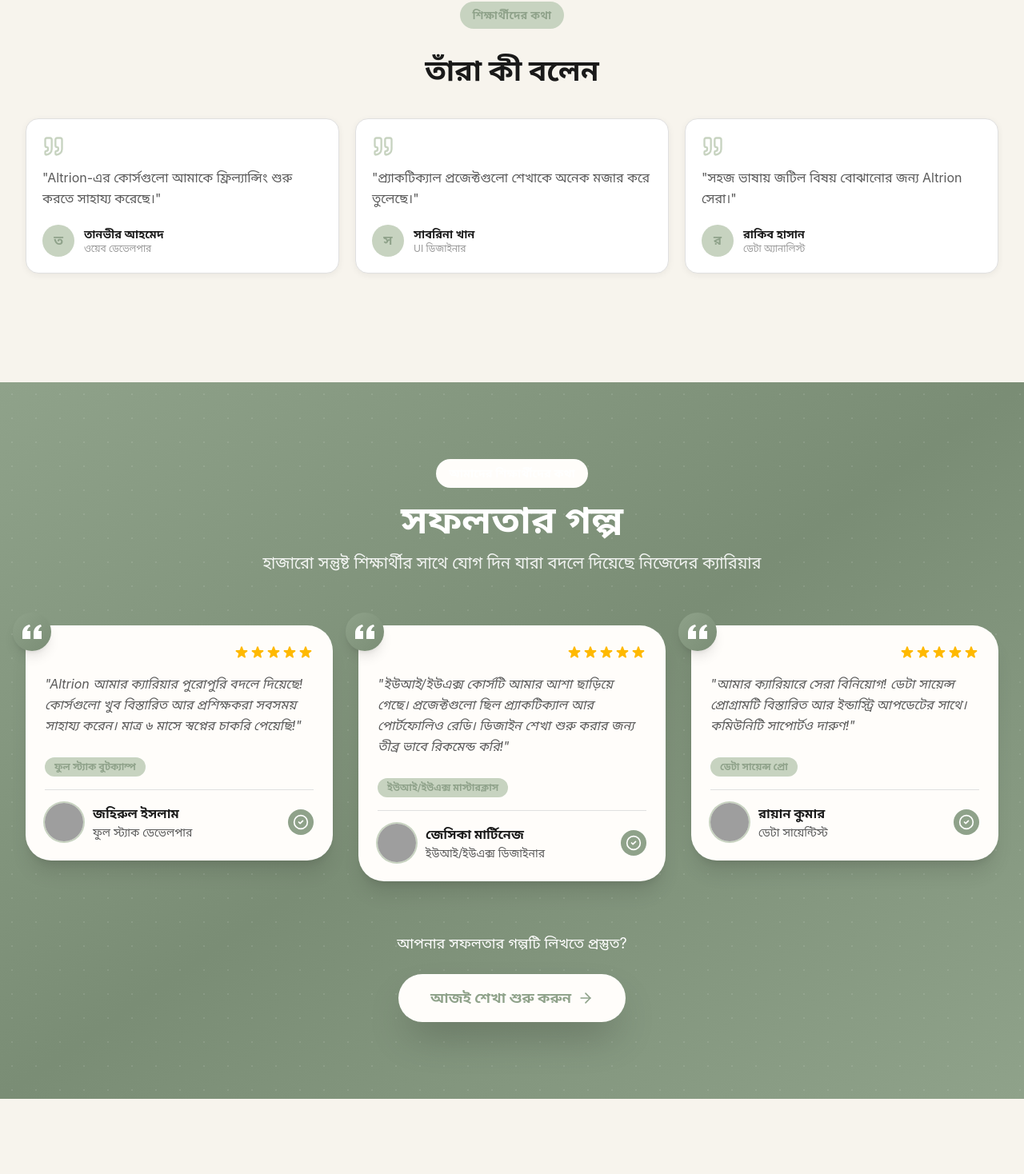
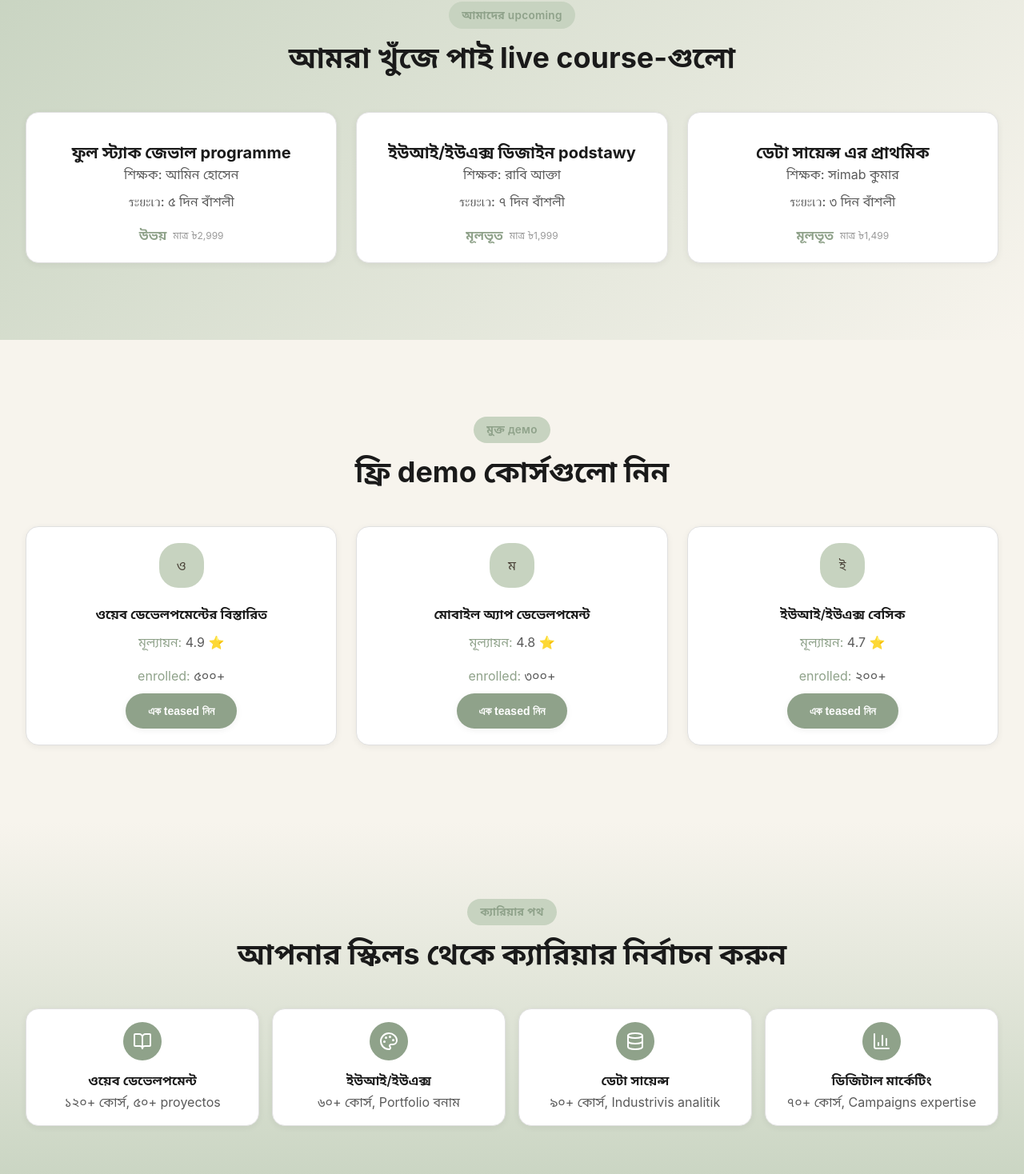
Before and after one commit to mahirsiam2004/Altrion-client, a React (Vite) app: page / in a window 1280 px wide. Shown: the part 3011-4479 px from the top of the page at 80% size. Built offline with nearby package versions, Linux system fonts and the light colour scheme; no server answers; grey boxes are pictures that could not be loaded; a web font is replaced by a local one.

Commit message:
style: Add Upcoming Live Courses + Free Demo Courses + Career Paths + Trusted by Partners sections + full Home redesign

```diff
--- a/src/pages/Home.jsx
+++ b/src/pages/Home.jsx
@@ -50,16 +50,28 @@ const Home = () => {
 
   const testimonials = [
     { name: "তানভীর আহমেদ", role: "ওয়েব ডেভেলপার", text: "Altrion-এর কোর্সগুলো আমাকে ফ্রিল্যান্সিং শুরু করতে সাহায্য করেছে।" },
-    { name: "সাবরিনা খান", role: "UI ডিজাইনার", text: "প্র্যাকটিক্যাল প্রজেক্টগুলো শেখাকে অনেক মজার করে তুলেছে।" },
-    { name: "রাকিব হাসান", role: "ডেটা অ্যানালিস্ট", text: "সহজ ভাষায় জটিল বিষয় বোঝানোর জন্য Altrion সেরা।" },
+    { name: "সাবরিনা খান", role: "UI ডিজাইনার", text: "প্র্যাকটিক্যাল প্রজেক্টগুলো শেখakei অনেক মজার করে তুলেছে।" },
+    { name: "রাকিব হাসান", role: "ডেটা অ্যানালিস্ট", text: "সহজ ভাষায় জটিল বিষয় বোঝানোর জন্য Altrion সerea." },
+  ];
+
+  const upcomingLiveCourses = [
+    { title: "ফুল স্ট্যাক জেভাল programme", instructor: "আমিন হোসেন", time: "৫ দিন বাঁশলী", level: "উভয়", badge: "Live", price: "মাত্র ৳2,999" },
+    { title: "ইউআই/ইউএক্স ডিজাইন podstawy", instructor: "রাবি আক্তা", time: "৭ দিন বাঁশলী", level: "মূলভূত", badge: "Live", price: "মাত্র ৳1,999" },
+    { title: "ডেটা সায়েন্স এর প্রাথমিক", instructor: "সimab কুমার", time: "৩ দিন বাঁশলী", level: "মূলভূত", badge: "Live", price: "মাত্র ৳1,499" },
+  ];
+
+  const freeDemoCourses = [
+    { title: "ওয়েব ডেভেলপমেন্টের বিস্তারিত", category: "ওয়েব", rating: "4.9", students: "৫০০+" },
+    { title: "মোবাইল অ্যাপ ডেভেলপমেন্ট", category: " অ্যাপ", rating: "4.8", students: "৩০০+" },
+    { title: "ইউআই/ইউএক্স বেসিক", category: "ডিজাইন", rating: "4.7", students: "২০০+" },
   ];
 
   return (
-      <div className="bg-[var(--cream)]">
-        {/* Hero Banner */}
-        <Banner />
+    <div className="bg-[var(--cream)]">
+      {/* Hero Banner */}
+      <Banner />
 
-        {/* Categories - simplified */}
+      {/* Categories - simplified */}
       <section className="py-16 lg:py-24">
         <div className="container-sand">
           <motion.div initial={{ opacity: 0, y: 20 }} whileInView={{ opacity: 1, y: 0 }} viewport={{ once: true }} className="text-center max-w-2xl mx-auto mb-10">
@@ -128,6 +140,83 @@ const Home = () => {
       {/* Showcase 3D - keep but minimal */}
       <Showcase3D />
 
+      {/* Upcoming Live Courses */}
+      <section className="py-16 lg:py-24" style={{ backgroundImage: "linear-gradient(135deg, var(--sage-light) 0%, var(--cream) 100%)" }}>
+        <div className="container-sand">
+          <motion.div initial={{ opacity: 0, y: 20 }} whileInView={{ opacity: 1, y: 0 }} viewport={{ once: true }} className="text-center mb-12">
+            <span className="sand-eyebrow mb-4">আমাদের upcoming</span>
+            <h2 className="text-3xl sm:text-4xl font-bold text-[var(--text-ink)] mb-4">আমরা খুঁজে পাই live course-গুলো</h2>
+          </motion.div>
+          <div className="grid md:grid-cols-2 lg:grid-cols-3 gap-6">
+            {upcomingLiveCourses.map((c, i) => (
+              <motion.div key={i} initial={{ opacity: 0, y: 30 }} whileInView={{ opacity: 1, y: 0 }} viewport={{ once: true }} transition={{ delay: i * 0.08 }} className="sand-card p-5 hover:shadow-xl transition-shadow text-center">
+                <span className="absolute top-2 right-2 bg-[var(--amber)] text-[var(--cream)] text-xs rounded-full px-2 font-semibold">{c.badge}</span>
+                <h3 className="text-xl font-bold text-[var(--text-ink)] mt-4">{c.title}</h3>
+                <p className="text-[var(--text-soft)] mb-2"><span className="font-medium">শিক্ষক:</span> {c.instructor}</p>
+                <p className="text-[var(--text-soft)] mb-4"><span className="font-medium">ระยะเว:</span> {c.time}</p>
+                <div className="flex items-center justify-center space-x-2">
+                  <span className="text-[var(--sage)] font-bold">{c.level}</span>
+                  <span className="text-xs text-[var(--text-faint)]">{c.price}</span>
+                </div>
+              </motion.div>
+            ))}
+          </div>
+        </div>
+      </section>
+
+      {/* Free Demo Courses */}
+      <section className="py-16 lg:py-24 bg-[var(--surface)]">
+        <div className="container-sand">
+          <motion.div initial={{ opacity: 0, y: 20 }} whileInView={{ opacity: 1, y: 0 }} viewport={{ once: true }} className="text-center mb-12">
+            <span className="sand-eyebrow mb-4">মুক্ত демо</span>
+            <h2 className="text-3xl sm:text-4xl font-bold text-[var(--text-ink)] mb-4">ফ্রি demo কোর্সগুলো নিন</h2>
+          </motion.div>
+          <div className="grid md:grid-cols-3 gap-6">
+            {freeDemoCourses.map((c, i) => (
+              <motion.div key={i} initial={{ opacity: 0, y: 30 }} whileInView={{ opacity: 1, y: 0 }} viewport={{ once: true }} transition={{ delay: i * 0.08 }} className="sand-card p-5 text-center group">
+                <div className="w-14 h-14 mx-auto rounded-xl bg-[var(--sage-light)] flex items-center justify-center mb-5">{c.title.charAt(0)}</div>
+                <h3 className="font-semibold text-[var(--text-ink)] mb-2">{c.title}</h3>
+                <p className="text-[var(--text-soft)] mb-4"><span className="text-[var(--sage)]">মূল্যায়ন:</span> {c.rating} ⭐</p>
+                <p className="text-[var(--text-soft)] mb-2"><span className="text-[var(--sage)]"> enrolled:</span> {c.students}</p>
+                <Link to="/courses" className="sand-btn text-[var(--amber)] text-sm hover:text-[var(--sage)] transition-colors">এক teased নিন</Link>
+              </motion.div>
+            ))}
+          </div>
+        </div>
+      </section>
+
+      {/* Learning Paths & Career Tracks */}
+      <section className="py-16 lg:py-24" style={{ backgroundImage: "linear-gradient(180deg, var(--cream) 0%, var(--sage-light) 100%)" }}>
+        <div className="container-sand">
+          <motion.div initial={{ opacity: 0, y: 20 }} whileInView={{ opacity: 1, y: 0 }} viewport={{ once: true }} className="text-center mb-12">
+            <span className="sand-eyebrow mb-4">ক্যারিয়ার পথ</span>
+            <h2 className="text-3xl sm:text-4xl font-bold text-[var(--text-ink)] mb-4">আপনার স্কিলs থেকে ক্যারিয়ার নির্বাচন করুন</h2>
+          </motion.div>
+          <div className="grid grid-cols-2 md:grid-cols-4 gap-4">
+            <div className="sand-card p-4 text-center group-hover:bg-[var(--sage-light)] group-hover:text-[var(--sage)] transition-colors rounded-xl cursor-pointer" onClick={() => alert('Web Development path')}>
+              <div className="w-12 h-12 mx-auto rounded-xl bg-[var(--sage)] flex items-center justify-center mb-3"><BookOpen className="w-6 h-6 text-white" /></div>
+              <h3 className="font-semibold text-[var(--text-ink)]">ওয়েব ডেভেলপমেন্ট</h3>
+              <p className="text-[var(--text-soft)]">১২০+ কোর্স, ৫০+ proyectos</p>
+            </div>
+            <div className="sand-card p-4 text-center group-hover:bg-[var(--sage-light)] group-hover:text-[var(--sage)] transition-colors rounded-xl cursor-pointer" onClick={() => alert('UI/UX path')}>
+              <div className="w-12 h-12 mx-auto rounded-xl bg-[var(--sage)] flex items-center justify-center mb-3"><Palette className="w-6 h-6 text-white" /></div>
+              <h3 className="font-semibold text-[var(--text-ink)]">ইউআই/ইউএক্স</h3>
+              <p className="text-[var(--text-soft)]">৬০+ কোর্স, Portfolio বনাম</p>
+            </div>
+            <div className="sand-card p-4 text-center group-hover:bg-[var(--sage-light)] group-hover:text-[var(--sage)] transition-colors rounded-xl cursor-pointer" onClick={() => alert('Data path')}>
+              <div className="w-12 h-12 mx-auto rounded-xl bg-[var(--sage)] flex items-center justify-center mb-3"><Database className="w-6 h-6 text-white" /></div>
+              <h3 className="font-semibold text-[var(--text-ink)]">ডেটা সায়েন্স</h3>
+              <p className="text-[var(--text-soft)]">৯০+ কোর্স, Industrivis analitik</p>
+            </div>
+            <div className="sand-card p-4 text-center group-hover:bg-[var(--sage-light)] group-hover:text-[var(--sage)] transition-colors rounded-xl cursor-pointer" onClick={() => alert('Marketing path')}>
+              <div className="w-12 h-12 mx-auto rounded-xl bg-[var(--sage)] flex items-center justify-center mb-3"><BarChart3 className="w-6 h-6 text-white" /></div>
+              <h3 className="font-semibold text-[var(--text-ink)]">ডিজিটাল মার্কেটিং</h3>
+              <p className="text-[var(--text-soft)]">৭০+ কোর্স, Campaigns expertise</p>
+            </div>
+          </div>
+        </div>
+      </section>
+
       {/* Testimonials - simplified */}
       <section className="py-16 lg:py-24 bg-[var(--surface)]">
         <div className="container-sand">
```
